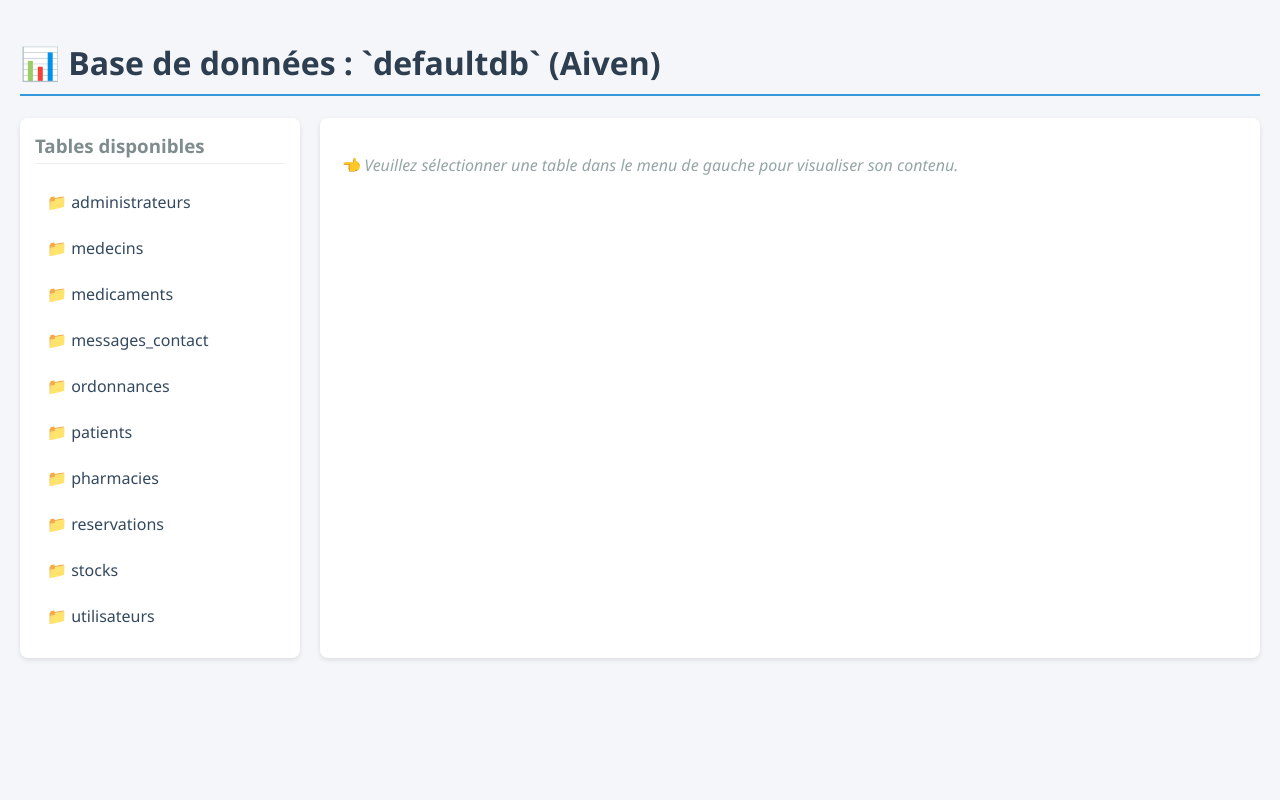
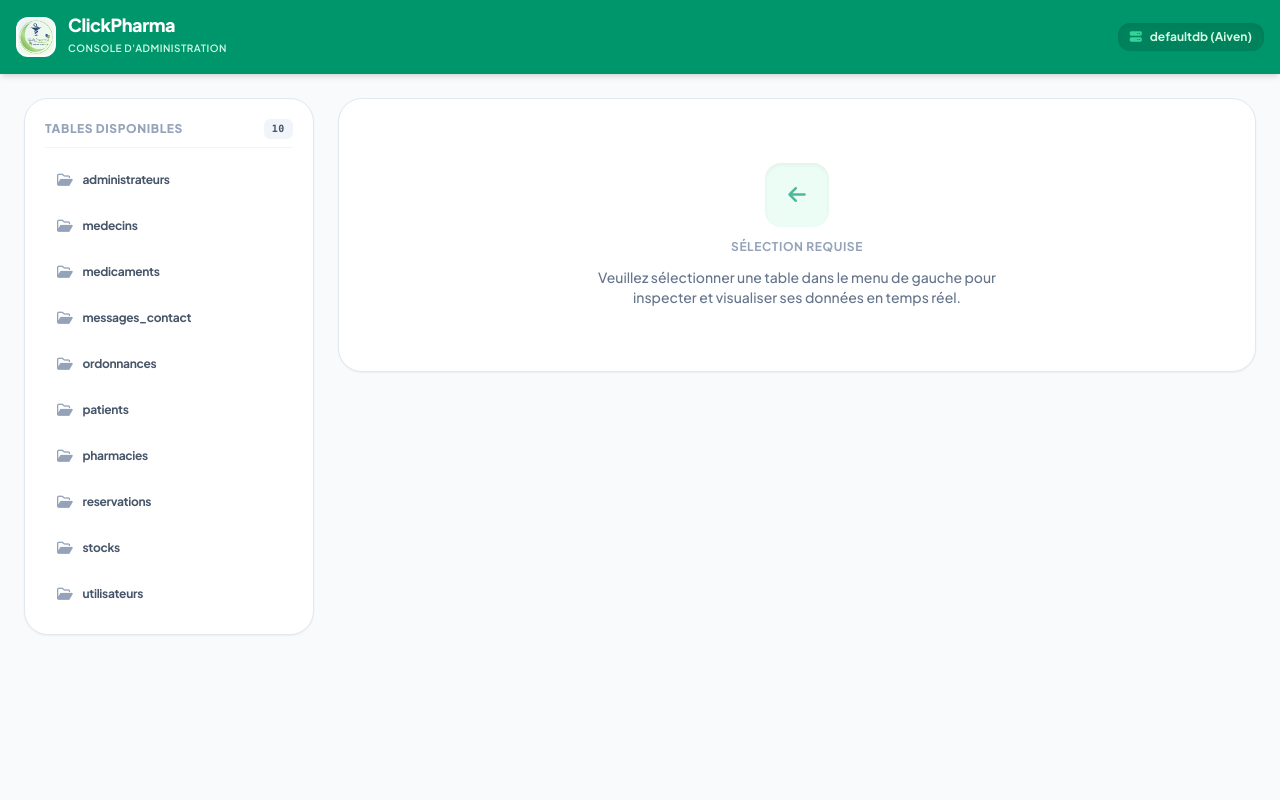
Before and after one commit to webassistance21-art/clickpharma.com, a PHP site: page /admin.php in a window 1280 px wide. Run offline with PHP 8.4, Linux system fonts and the light colour scheme; some libraries are stand-ins or nearby versions.

Commit message:
Update admin.php

```diff
--- a/admin.php
+++ b/admin.php
@@ -1,6 +1,7 @@
 <?php
 // On inclut votre fichier de connexion (qui contient $pdo et $db)
 require_once 'config/db.php';
+$pdo->exec("SET NAMES utf8mb4");
 
 // Si une table est sélectionnée dans l'URL, on récupère son nom
 $table_selectionnee = isset($_GET['table']) ? $_GET['table'] : null;
@@ -19,49 +20,92 @@ try {
 <head>
     <meta charset="UTF-8">
     <meta name="viewport" content="width=device-width, initial-scale=1.0">
-    <title>Console d'Administration - Tables</title>
+    <title>Console d'Administration - ClickPharma</title>
+    <script src="https://cdn.tailwindcss.com"></script>
+    <link href="https://fonts.googleapis.com/css2?family=Plus+Jakarta+Sans:wght@400;500;600;700;800&display=swap" rel="stylesheet">
+    <link rel="stylesheet" href="https://cdnjs.cloudflare.com/ajax/libs/font-awesome/6.5.1/css/all.min.css">
     <style>
-        body { font-family: 'Segoe UI', Tahoma, Geneva, Verdana, sans-serif; background-color: #f4f6f9; color: #333; margin: 0; padding: 20px; }
-        h1 { color: #2c3e50; border-bottom: 2px solid #3498db; padding-bottom: 10px; }
-        .container { display: flex; gap: 20px; margin-top: 20px; }
-        .sidebar { width: 250px; background: white; padding: 15px; border-radius: 8px; box-shadow: 0 2px 5px rgba(0,0,0,0.1); height: fit-content; }
-        .sidebar h3 { margin-top: 0; color: #7f8c8d; border-bottom: 1px solid #eee; padding-bottom: 5px; }
-        .sidebar ul { list-style: none; padding: 0; margin: 0; }
-        .sidebar li { margin: 8px 0; }
-        .sidebar a { display: block; padding: 8px 12px; color: #34495e; text-decoration: none; border-radius: 4px; transition: 0.2s; font-weight: 500; }
-        .sidebar a:hover, .sidebar a.active { background-color: #3498db; color: white; }
-        .content { flex: 1; background: white; padding: 20px; border-radius: 8px; box-shadow: 0 2px 5px rgba(0,0,0,0.1); overflow-x: auto; }
-        table { width: 100%; border-collapse: collapse; margin-top: 15px; }
-        th, td { border: 1px solid #e0e0e0; padding: 12px; text-align: left; }
-        th { background-color: #f8f9fa; color: #2c3e50; font-weight: 600; }
-        tr:nth-child(even) { background-color: #fdfdfd; }
-        tr:hover { background-color: #f1f2f6; }
-        .empty-msg { color: #95a5a6; font-style: italic; }
+        body {
+            font-family: 'Plus Jakarta Sans', sans-serif;
+        }
+        /* Personnalisation de la barre de défilement pour les grands tableaux */
+        ::-webkit-scrollbar {
+            width: 6px;
+            height: 6px;
+        }
+        ::-webkit-scrollbar-track {
+            background: #f1f5f9;
+        }
+        ::-webkit-scrollbar-thumb {
+            background: #cbd5e1;
+            border-radius: 4px;
+        }
+        ::-webkit-scrollbar-thumb:hover {
+            background: #94a3b8;
+        }
     </style>
 </head>
-<body>
+<body class="bg-slate-50 min-h-screen antialiased">
 
-    <h1>📊 Base de données : `defaultdb` (Aiven)</h1>
+    <!-- NAV BAR PATRON STYLE CLICKPHARMA -->
+    <nav class="bg-[#00966b] text-white p-4 shadow-md sticky top-0 z-50">
+        <div class="container mx-auto flex justify-between items-center">
+            <div class="flex items-center gap-3">
+                <img src="images/Pharma (1).png" alt="Logo" class="h-10 w-10 bg-white p-0.5 rounded-xl object-contain shadow-inner" onerror="this.src='Pharma (1).png'">
+                <div>
+                    <h1 class="text-lg font-black tracking-tight leading-none">ClickPharma</h1>
+                    <span class="text-emerald-100 text-[10px] font-semibold uppercase tracking-wider">Console d'Administration</span>
+                </div>
+            </div>
+            <div class="flex items-center gap-2">
+                <span class="bg-[#00825c] text-emerald-100 text-xs font-bold px-3 py-1.5 rounded-xl shadow-inner flex items-center gap-2">
+                    <i class="fa-solid fa-server text-emerald-400"></i> defaultdb (Aiven)
+                </span>
+            </div>
+        </div>
+    </nav>
 
-    <div class="container">
-        <div class="sidebar">
-            <h3>Tables disponibles</h3>
-            <ul>
-                <?php foreach ($tables as $table): ?>
+    <!-- ZONE PRINCIPALE -->
+    <main class="container mx-auto p-4 sm:p-6 max-w-7xl">
+        <div class="grid grid-cols-1 lg:grid-cols-4 gap-6">
+
+            <!-- BARRE LATERALE : MENUS DES TABLES -->
+            <div class="lg:col-span-1 bg-white p-5 rounded-3xl border border-slate-200 shadow-sm h-fit">
+                <h3 class="text-xs font-black text-slate-400 uppercase tracking-wider mb-3 pb-2 border-b border-slate-100 flex items-center justify-between">
+                    <span>Tables disponibles</span>
+                    <span class="bg-slate-100 text-slate-600 font-mono text-[10px] px-2 py-0.5 rounded-md"><?= count($tables) ?></span>
+                </h3>
+
+                <ul class="space-y-1.5 max-h-[70vh] overflow-y-auto pr-1">
+                    <?php foreach ($tables as $table):
+                        $is_active = ($table_selectionnee === $table);
+                    ?>
                         <li>
-                        <a href="?table=<?php echo urlencode($table); ?>"
-                           class="<?php echo ($table_selectionnee === $table) ? 'active' : ''; ?>">
-                            📁 <?php echo htmlspecialchars($table); ?>
+                            <a href="?table=<?= urlencode($table); ?>"
+                               class="group flex items-center gap-2.5 px-3 py-2.5 rounded-xl text-xs font-bold tracking-tight transition <?= $is_active ? 'bg-[#00966b] text-white shadow-md' : 'text-slate-600 hover:bg-slate-50 hover:text-slate-900' ?>">
+                                <i class="fa-regular fa-folder-open text-sm <?= $is_active ? 'text-emerald-200' : 'text-slate-400 group-hover:text-[#00966b]' ?>"></i>
+                                <span class="truncate"><?= htmlspecialchars($table); ?></span>
                             </a>
                         </li>
                     <?php endforeach; ?>
                 </ul>
             </div>
 
-        <div class="content">
+            <!-- ZONE DE CONTENU : APERÇU DES DONNÉES -->
+            <div class="lg:col-span-3 space-y-4">
                 <?php if ($table_selectionnee && in_array($table_selectionnee, $tables)): ?>
-                <h2>Contenu de la table : <code><?php echo htmlspecialchars($table_selectionnee); ?></code></h2>
 
+                    <!-- Entête de la table -->
+                    <div class="flex flex-wrap items-center justify-between gap-3 bg-slate-900 text-white p-4 rounded-2xl shadow-sm">
+                        <h2 class="text-xs font-black tracking-tight flex items-center gap-2 uppercase">
+                            <i class="fa-solid fa-table text-emerald-400 text-sm"></i>
+                            <span>Contenu de la table :</span>
+                            <code class="bg-slate-800 text-emerald-300 px-2 py-0.5 rounded-md text-xs lowercase font-mono font-bold font-normal"><?= htmlspecialchars($table_selectionnee); ?></code>
+                        </h2>
+                    </div>
+
+                    <!-- Conteneur de tableau dynamique -->
+                    <div class="bg-white rounded-3xl border border-slate-200 shadow-sm overflow-hidden">
                         <?php
                         try {
                             // On récupère toutes les lignes de la table sélectionnée
@@ -69,25 +113,31 @@ try {
                             $rows = $stmt_data->fetchAll(PDO::FETCH_ASSOC);
 
                             if (count($rows) > 0):
-                        // Récupération dynamique des noms de colonnes (les clés du premier tableau)
+                                // Récupération dynamique des noms de colonnes
                                 $colonnes = array_keys($rows[0]);
                             ?>
-                        <table>
+                                <div class="overflow-x-auto w-full">
+                                    <table class="w-full text-left border-collapse">
                                         <thead>
-                                <tr>
+                                            <tr class="bg-slate-50 border-b border-slate-200">
                                                 <?php foreach ($colonnes as $colonne): ?>
-                                        <th><?php echo htmlspecialchars($colonne); ?></th>
+                                                    <th class="px-4 py-3.5 text-[11px] font-black uppercase text-slate-500 tracking-wider font-mono">
+                                                        <?= htmlspecialchars($colonne); ?>
+                                                    </th>
                                                 <?php endforeach; ?>
                                             </tr>
                                         </thead>
-                            <tbody>
+                                        <tbody class="divide-y divide-slate-100 text-xs">
                                             <?php foreach ($rows as $row): ?>
-                                    <tr>
+                                                <tr class="hover:bg-slate-50/80 transition">
                                                     <?php foreach ($row as $valeur): ?>
-                                            <td>
+                                                        <td class="px-4 py-3 font-medium text-slate-700 max-w-xs truncate">
                                                             <?php
-                                                    // Gestion de l'affichage des valeurs nulles ou vides
-                                                    echo ($valeur === null) ? '<i>NULL</i>' : htmlspecialchars($valeur);
+                                                                if ($valeur === null) {
+                                                                    echo '<span class="text-slate-400 italic font-normal text-[10px] bg-slate-100 px-1.5 py-0.5 rounded">NULL</span>';
+                                                                } else {
+                                                                    echo htmlspecialchars($valeur);
+                                                                }
                                                             ?>
                                                         </td>
                                                     <?php endforeach; ?>
@@ -95,21 +145,41 @@ try {
                                             <?php endforeach; ?>
                                         </tbody>
                                     </table>
+                                </div>
                             <?php else: ?>
-                        <p class="empty-msg">Cette table est actuellement vide (aucune donnée enregistrée).</p>
+                                <div class="p-12 text-center text-xs text-slate-400 font-medium italic">
+                                    <i class="fa-solid fa-folder-minus text-2xl block text-slate-300 mb-2 not-italic"></i>
+                                    Cette table est actuellement vide (aucune donnée enregistrée).
+                                </div>
                             <?php endif; ?>
 
                         <?php
                         } catch (PDOException $e) {
-                    echo "<p style='color:red;'>Erreur de lecture : " . $e->getMessage() . "</p>";
+                            echo "
+                            <div class='p-4 bg-red-50 text-red-700 text-xs font-semibold flex items-center gap-2 m-4 rounded-xl border border-red-100'>
+                                <i class='fa-solid fa-triangle-exclamation text-base'></i>
+                                <span>Erreur lors de la lecture des données : " . htmlspecialchars($e->getMessage()) . "</span>
+                            </div>";
                         }
                         ?>
+                    </div>
 
                 <?php else: ?>
-                <p class="empty-msg">👈 Veuillez sélectionner une table dans le menu de gauche pour visualiser son contenu.</p>
+                    <!-- État initial sans table sélectionnée -->
+                    <div class="bg-white p-16 rounded-3xl border border-slate-200 text-center shadow-sm flex flex-col items-center justify-center space-y-3">
+                        <div class="w-16 h-16 bg-emerald-50 text-[#00966b] rounded-2xl flex items-center justify-center text-xl shadow-inner">
+                            <i class="fa-solid fa-arrow-left animate-pulse"></i>
+                        </div>
+                        <p class="text-xs text-slate-400 font-bold uppercase tracking-wider">Sélection requise</p>
+                        <p class="text-sm text-slate-500 font-medium max-w-md">
+                            Veuillez sélectionner une table dans le menu de gauche pour inspecter et visualiser ses données en temps réel.
+                        </p>
+                    </div>
                 <?php endif; ?>
             </div>
+
         </div>
+    </main>
 
 </body>
 </html>
```
Lines whose indentation alone changed are shown as unchanged.
